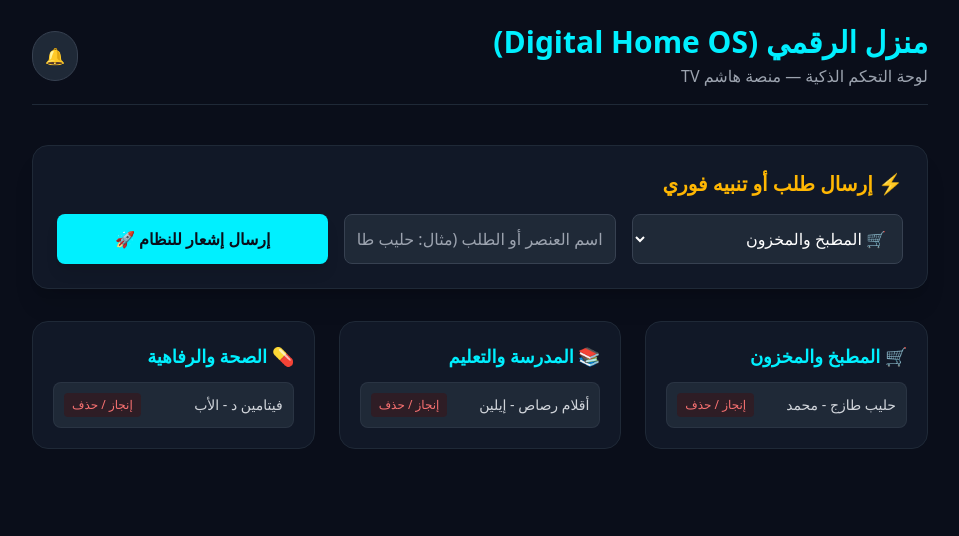
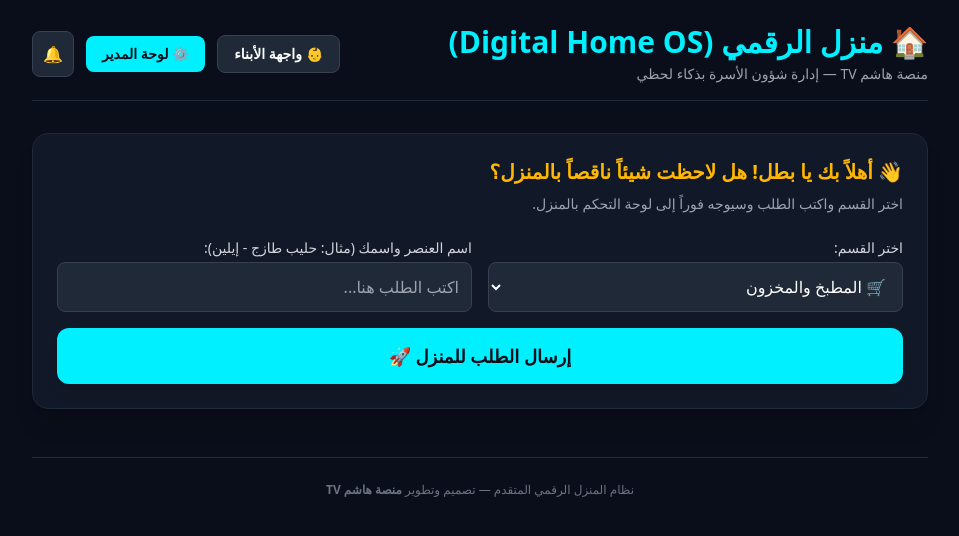
Before and after one commit to hashmmohmed466-wq/digital-home-os, a plain HTML site: page index.html in a window 1280 px wide. Shown: the whole page, without its empty margins (160-1119 px from the left). Drawn offline with nearby package versions, Linux system fonts and the light colour scheme.

Commit message:
Refactor index.html for layout and functionality updates

```diff
--- a/index.html
+++ b/index.html
@@ -19,60 +19,93 @@
         }
     </script>
 </head>
-<body class="bg-darkBg text-white font-sans min-h-screen p-6">
+<body class="bg-darkBg text-white font-sans min-h-screen p-4 md:p-6">
     <div class="max-w-4xl mx-auto">
-        <header class="flex justify-between items-center mb-10 border-b border-gray-800 pb-4">
+        <!-- شريط العنوان والتبديل بين الواجهات -->
+        <header class="flex flex-col md:flex-row justify-between items-center mb-8 border-b border-gray-800 pb-4 gap-4">
             <div>
-                <h1 class="text-3xl font-bold text-cyanAccent mb-1">منزل الرقمي (Digital Home OS)</h1>
-                <p class="text-gray-400">لوحة التحكم الذكية — منصة هاشم TV</p>
+                <h1 class="text-2xl md:text-3xl font-bold text-cyanAccent mb-1">🏠 منزل الرقمي (Digital Home OS)</h1>
+                <p class="text-gray-400 text-sm">منصة هاشم TV — إدارة شؤون الأسرة بذكاء لحظي</p>
             </div>
-            <!-- زر الإشعارات الحية مع عداد التنبيهات -->
-            <div class="relative">
-                <button onclick="toggleNotifications()" class="bg-gray-800 border border-gray-700 p-3 rounded-full hover:bg-gray-700 transition relative">
+
+            <div class="flex items-center gap-3">
+                <button onclick="switchView('kids')" id="kidsBtn" class="bg-gray-800 border border-gray-700 text-sm px-4 py-2 rounded-lg font-bold hover:bg-gray-700 transition">👶 واجهة الأبناء</button>
+                <button onclick="switchView('admin')" id="adminBtn" class="bg-cyanAccent text-darkBg text-sm px-4 py-2 rounded-lg font-bold hover:bg-opacity-90 transition">⚙️ لوحة المدير</button>
+
+                <!-- أيقونة الإشعارات -->
+                <button onclick="showNotifications()" class="relative bg-gray-800 border border-gray-700 p-2.5 rounded-lg hover:bg-gray-700 transition">
                     🔔
                     <span id="notificationBadge" class="absolute -top-1 -right-1 bg-red-500 text-white text-xs font-bold w-5 h-5 rounded-full flex items-center justify-center hidden">0</span>
                 </button>
             </div>
         </header>
 
-        <!-- لوحة الإدخال السريع مع الإرسال الفوري -->
-        <div class="bg-gray-900 border border-gray-800 p-6 rounded-2xl shadow-xl mb-8">
-            <h2 class="text-xl font-semibold text-goldAccent mb-4">⚡ إرسال طلب أو تنبيه فوري</h2>
-            <form id="itemForm" class="grid grid-cols-1 md:grid-cols-3 gap-4">
-                <select id="itemCategory" class="bg-gray-800 border border-gray-700 rounded-lg p-3 text-white focus:border-cyanAccent outline-none">
+        <!-- 1. واجهة الأبناء المبسطة (تظهر افتراضياً للسهولة) -->
+        <div id="kidsView" class="bg-gray-900 border border-gray-800 p-6 rounded-2xl shadow-xl mb-8">
+            <h2 class="text-xl font-semibold text-goldAccent mb-2">👋 أهلاً بك يا بطل! هل لاحظت شيئاً ناقصاً بالمنزل؟</h2>
+            <p class="text-gray-400 text-sm mb-6">اختر القسم واكتب الطلب وسيوجه فوراً إلى لوحة التحكم بالمنزل.</p>
+
+            <form id="kidsForm" class="space-y-4">
+                <div class="grid grid-cols-1 md:grid-cols-2 gap-4">
+                    <div>
+                        <label class="block text-sm text-gray-300 mb-1">اختر القسم:</label>
+                        <select id="kidsCategory" class="w-full bg-gray-800 border border-gray-700 rounded-lg p-3 text-white focus:border-cyanAccent outline-none">
                             <option value="المطبخ والمخزون">🛒 المطبخ والمخزون</option>
                             <option value="المدرسة والتعليم">📚 المدرسة والتعليم</option>
                             <option value="الصحة والرفاهية">💊 الصحة والرفاهية</option>
                         </select>
-                <input type="text" id="itemName" placeholder="اسم العنصر أو الطلب (مثال: حليب طازج)" required class="bg-gray-800 border border-gray-700 rounded-lg p-3 text-white focus:border-cyanAccent outline-none">
-                <button type="submit" class="bg-cyanAccent text-darkBg font-bold py-3 px-6 rounded-lg hover:bg-opacity-90 transition shadow-lg">إرسال إشعار للنظام 🚀</button>
+                    </div>
+                    <div>
+                        <label class="block text-sm text-gray-300 mb-1">اسم العنصر واسمك (مثال: حليب طازج - إيلين):</label>
+                        <input type="text" id="kidsItemName" placeholder="اكتب الطلب هنا..." required class="w-full bg-gray-800 border border-gray-700 rounded-lg p-3 text-white focus:border-cyanAccent outline-none">
+                    </div>
+                </div>
+                <button type="submit" class="w-full bg-cyanAccent text-darkBg font-bold py-3.5 rounded-xl hover:bg-opacity-90 transition shadow-lg text-lg">إرسال الطلب للمنزل 🚀</button>
             </form>
         </div>
 
-        <!-- الأقسام الرئيسية -->
+        <!-- 2. لوحة تحكم المدير (مخفية حتى يتم اختيارها) -->
+        <div id="adminView" class="hidden space-y-6">
+            <div class="bg-gray-900 border border-gray-800 p-4 rounded-xl flex justify-between items-center">
+                <span class="text-goldAccent font-semibold">📋 قائمة المتابعة الشاملة لمدير المنزل</span>
+                <button onclick="clearAllItems()" class="text-red-400 hover:text-red-300 text-xs bg-red-950/40 px-3 py-1.5 rounded-lg border border-red-900">مسح القوائم بالكامل</button>
+            </div>
+
+            <!-- الأقسام الثلاثة الرئيسية -->
             <div class="grid grid-cols-1 md:grid-cols-3 gap-6">
                 <!-- قسم المطبخ -->
                 <div class="bg-gray-900 border border-gray-800 p-5 rounded-2xl">
-                <h3 class="text-lg font-bold text-cyanAccent mb-3">🛒 المطبخ والمخزون</h3>
-                <ul id="list_kitchen" class="space-y-2 text-gray-300 text-sm"></ul>
+                    <h3 class="text-lg font-bold text-cyanAccent mb-3 border-b border-gray-800 pb-2">🛒 المطبخ والمخزون</h3>
+                    <ul id="list_kitchen" class="space-y-2 text-gray-300 text-sm min-h-[120px]"></ul>
                 </div>
                 <!-- قسم المدرسة -->
                 <div class="bg-gray-900 border border-gray-800 p-5 rounded-2xl">
-                <h3 class="text-lg font-bold text-cyanAccent mb-3">📚 المدرسة والتعليم</h3>
-                <ul id="list_school" class="space-y-2 text-gray-300 text-sm"></ul>
+                    <h3 class="text-lg font-bold text-cyanAccent mb-3 border-b border-gray-800 pb-2">📚 المدرسة والتعليم</h3>
+                    <ul id="list_school" class="space-y-2 text-gray-300 text-sm min-h-[120px]"></ul>
                 </div>
                 <!-- قسم الصحة -->
                 <div class="bg-gray-900 border border-gray-800 p-5 rounded-2xl">
-                <h3 class="text-lg font-bold text-cyanAccent mb-3">💊 الصحة والرفاهية</h3>
-                <ul id="list_health" class="space-y-2 text-gray-300 text-sm"></ul>
+                    <h3 class="text-lg font-bold text-cyanAccent mb-3 border-b border-gray-800 pb-2">💊 الصحة والرفاهية</h3>
+                    <ul id="list_health" class="space-y-2 text-gray-300 text-sm min-h-[120px]"></ul>
                 </div>
             </div>
         </div>
 
+        <!-- تذييل الصفحة -->
+        <footer class="mt-12 text-center text-gray-500 text-xs border-t border-gray-800 pt-6">
+            <p>نظام المنزل الرقمي المتقدم — تصميم وتطوير <strong>منصة هاشم TV</strong></p>
+        </footer>
+    </div>
+
     <script>
-        const form = document.getElementById('itemForm');
+        const kidsForm = document.getElementById('kidsForm');
+        const kidsView = document.getElementById('kidsView');
+        const adminView = document.getElementById('adminView');
+        const kidsBtn = document.getElementById('kidsBtn');
+        const adminBtn = document.getElementById('adminBtn');
         const badge = document.getElementById('notificationBadge');
 
+        // جلب البيانات أو البدء بقوائم افتراضية
         let items = JSON.parse(localStorage.getItem('home_os_items')) || [
             {category: 'المطبخ والمخزون', name: 'حليب طازج - محمد'},
             {category: 'المدرسة والتعليم', name: 'أقلام رصاص - إيلين'},
@@ -90,6 +123,25 @@
             }
         }
 
+        function switchView(view) {
+            if (view === 'kids') {
+                kidsView.classList.remove('hidden');
+                adminView.classList.add('hidden');
+                kidsBtn.className = 'bg-cyanAccent text-darkBg text-sm px-4 py-2 rounded-lg font-bold transition';
+                adminBtn.className = 'bg-gray-800 border border-gray-700 text-sm px-4 py-2 rounded-lg font-bold hover:bg-gray-700 transition';
+            } else {
+                kidsView.classList.add('hidden');
+                adminView.classList.remove('hidden');
+                adminBtn.className = 'bg-cyanAccent text-darkBg text-sm px-4 py-2 rounded-lg font-bold transition';
+                kidsBtn.className = 'bg-gray-800 border border-gray-700 text-sm px-4 py-2 rounded-lg font-bold hover:bg-gray-700 transition';
+
+                // عند فتح لوحة المدير تصفير الإشعارات المقروءة
+                unreadCount = 0;
+                localStorage.setItem('home_os_unread', unreadCount);
+                updateBadge();
+            }
+        }
+
         function renderItems() {
             document.getElementById('list_kitchen').innerHTML = '';
             document.getElementById('list_school').innerHTML = '';
@@ -97,8 +149,8 @@
 
             items.forEach((item, index) => {
                 const li = document.createElement('li');
-                li.className = 'flex justify-between items-center bg-gray-800 p-2.5 rounded-lg border border-gray-700/50';
-                li.innerHTML = `<span>${item.name}</span> <button onclick="removeItem(${index})" class="text-red-400 hover:text-red-300 text-xs bg-red-950/40 px-2 py-1 rounded">إنجاز / حذف</button>`;
+                li.className = 'flex justify-between items-center bg-gray-800 p-3 rounded-lg border border-gray-700/50';
+                li.innerHTML = `<span class="font-medium">${item.name}</span> <button onclick="removeItem(${index})" class="text-green-400 hover:text-green-300 text-xs bg-green-950/40 px-2.5 py-1 rounded border border-green-900">✔️ إنجاز</button>`;
 
                 if(item.category === 'المطبخ والمخزون') document.getElementById('list_kitchen').appendChild(li);
                 if(item.category === 'المدرسة والتعليم') document.getElementById('list_school').appendChild(li);
@@ -108,30 +160,27 @@
             updateBadge();
         }
 
-        form.addEventListener('submit', (e) => {
+        kidsForm.addEventListener('submit', (e) => {
             e.preventDefault();
-            const category = document.getElementById('itemCategory').value;
-            const name = document.getElementById('itemName').value;
+            const category = document.getElementById('kidsCategory').value;
+            const name = document.getElementById('kidsItemName').value;
 
             items.push({category, name});
-            document.getElementById('itemName').value = '';
+            document.getElementById('kidsItemName').value = '';
 
-            // زيادة عداد الإشعارات الفورية
+            // زيادة عدد الإشعارات للمدير
             unreadCount++;
             localStorage.setItem('home_os_unread', unreadCount);
 
             renderItems();
-            alert('✅ تم إرسال الإشعار والطلب بنجاح إلى لوحة التحكم!');
+            alert('🎉 تم إرسال طلبك بنجاح إلى لوحة تحكم المنزل!');
         });
 
-        function toggleNotifications() {
+        function showNotifications() {
             if (unreadCount > 0) {
-                alert(`لديك ${unreadCount} تنبيهات جديدة تمت إضافتها لقوائم المنزل.`);
-                unreadCount = 0;
-                localStorage.setItem('home_os_unread', unreadCount);
-                updateBadge();
+                alert(`لديك ${unreadCount} طلبات جديدة أضافها الأبناء! اضغط على (لوحة المدير) لمراجعتها.`);
             } else {
-                alert('لا توجد إشعارات جديدة في الوقت الحالي.');
+                alert('لا توجد طلبات جديدة معلقة حالياً.');
             }
         }
 
@@ -140,6 +189,13 @@
             renderItems();
         }
 
+        function clearAllItems() {
+            if(confirm('هل أنت متأكد من مسح كافة الطلبات؟')) {
+                items = [];
+                renderItems();
+            }
+        }
+
         renderItems();
     </script>
 </body>
```
Lines whose indentation alone changed are shown as unchanged.
